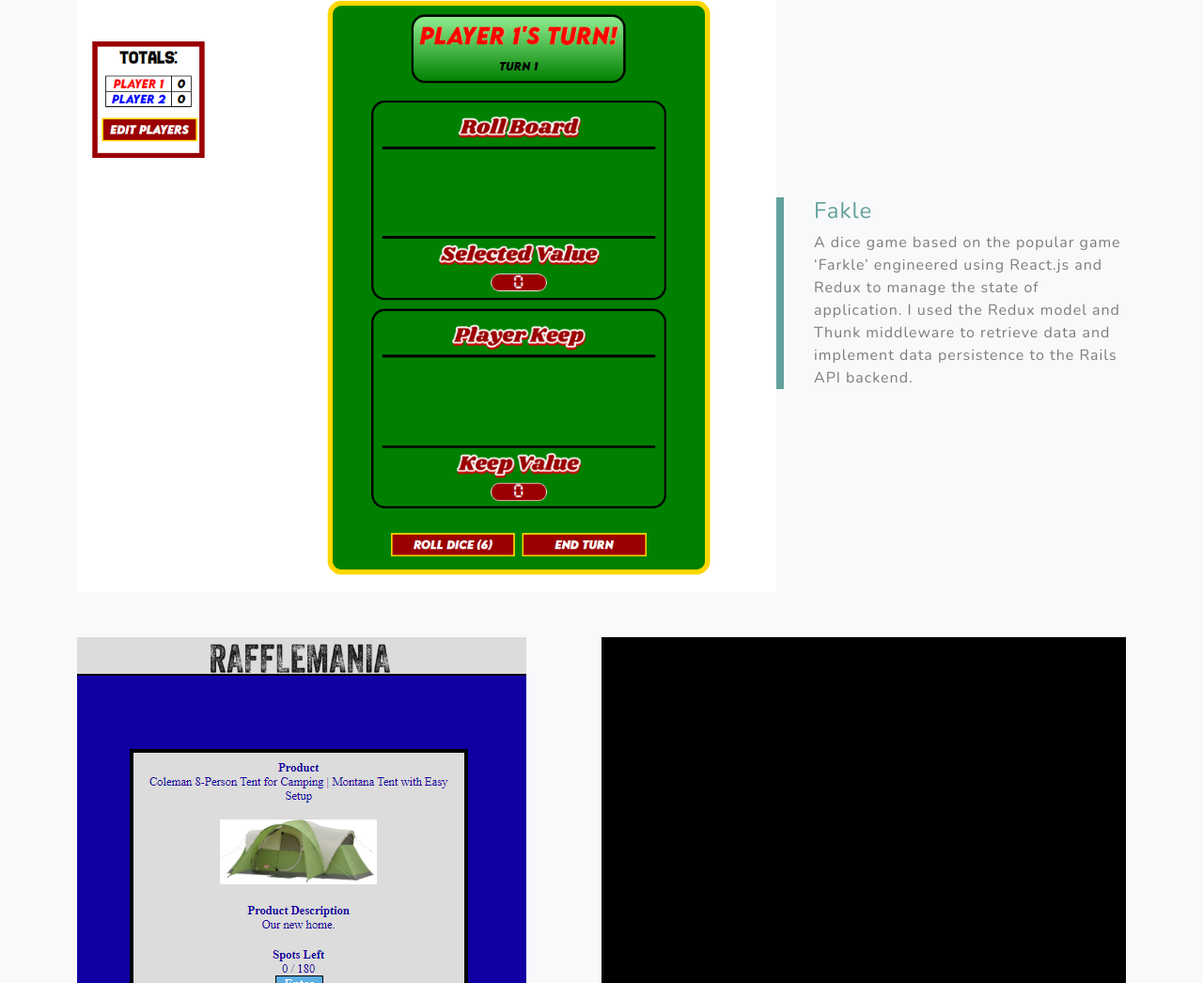
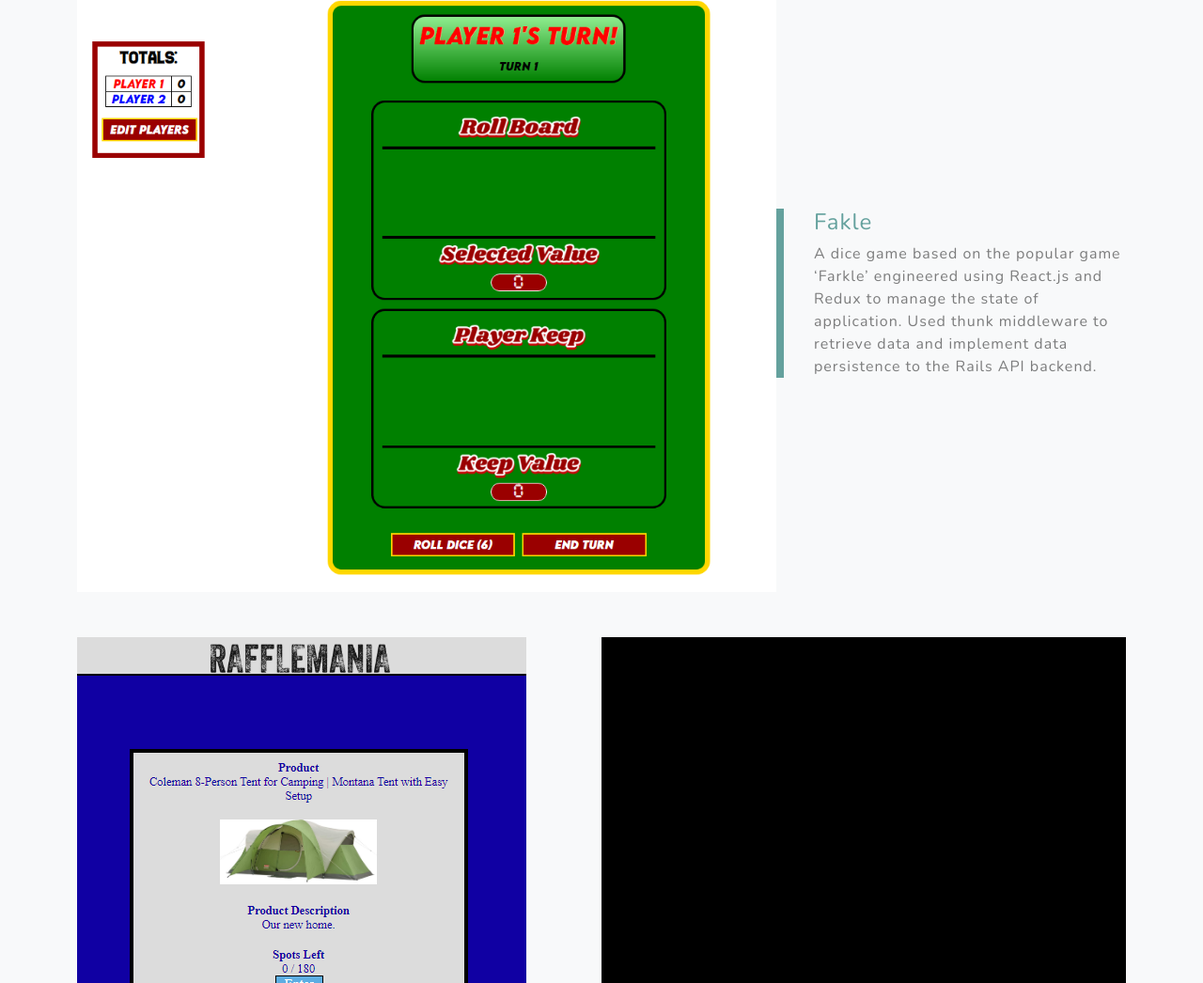
Before and after one commit to ianhutson/ianhutson.github.io, a plain HTML site: page index.html in a window 1280 px wide. Shown: the part 1810-2856 px from the top of the page at 94% size. Drawn offline with nearby package versions, Linux system fonts and the light colour scheme.

Commit message:
reworded

```diff
--- a/index.html
+++ b/index.html
@@ -66,7 +66,7 @@
                     <div class="col-xl-4 col-lg-5">
                         <div class="featured-text text-center text-lg-left">
                            <h4> <a href="https://fakle.herokuapp.com">Fakle</a></h4>
-                            <p class="text-black-50 mb-0">A dice game based on the popular game ‘Farkle’ engineered using React.js and Redux to manage the state of application. I used the Redux model and Thunk middleware to retrieve data and implement data persistence to the Rails API backend. </p>
+                            <p class="text-black-50 mb-0">A dice game based on the popular game ‘Farkle’ engineered using React.js and Redux to manage the state of application. Used thunk middleware to retrieve data and implement data persistence to the Rails API backend. </p>
                         </div>
                     </div>
                 </div>
```
